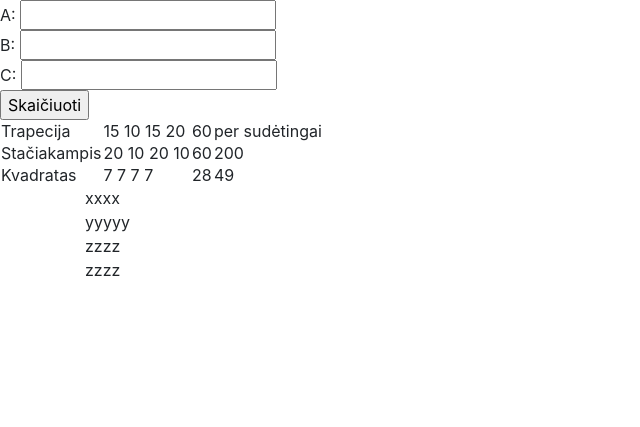
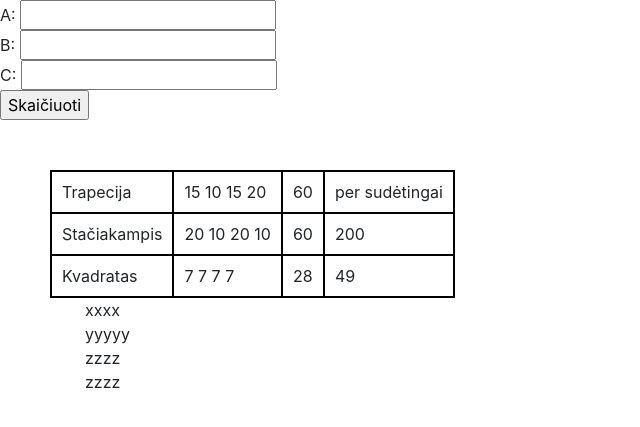
Before and after one commit to EgleGvi/Paskaitos, a PHP site: page /Paskaitos/javascript.php in a window 1280 px wide. Shown: the top 427 px of the page, without its empty margins (0-640 px from the left). Run offline with PHP 8.4, Linux system fonts and the light colour scheme.

Commit message:
js ND done

```diff
--- a/javascript/javascript.php
+++ b/javascript/javascript.php
@@ -1,6 +1,7 @@
 <html>
     <head>
         <link rel="stylesheet" href="https://stackpath.bootstrapcdn.com/bootstrap/4.1.3/css/bootstrap.min.css" integrity="sha384-MCw98/SFnGE8fJT3GXwEOngsV7Zt27NXFoaoApmYm81iuXoPkFOJwJ8ERdknLPMO" crossorigin="anonymous">
+        <link rel="stylesheet" href="paskaita.css">
         <script src="https://code.jquery.com/jquery-3.3.1.slim.min.js" integrity="sha384-q8i/X+965DzO0rT7abK41JStQIAqVgRVzpbzo5smXKp4YfRvH+8abtTE1Pi6jizo" crossorigin="anonymous"></script>
         <script src="https://cdnjs.cloudflare.com/ajax/libs/popper.js/1.14.3/umd/popper.min.js" integrity="sha384-ZMP7rVo3mIykV+2+9J3UJ46jBk0WLaUAdn689aCwoqbBJiSnjAK/l8WvCWPIPm49" crossorigin="anonymous"></script>
         <script src="https://stackpath.bootstrapcdn.com/bootstrap/4.1.3/js/bootstrap.min.js" integrity="sha384-ChfqqxuZUCnJSK3+MXmPNIyE6ZbWh2IMqE241rYiqJxyMiZ6OW/JmZQ5stwEULTy" crossorigin="anonymous"></script>
--- a/javascript/paskaita.css
+++ b/javascript/paskaita.css
@@ -1,3 +1,9 @@
+.table-js tr td {
+  border: 2px solid black;
+  padding: 10px; }
 
+.table-js {
+  margin-top: 50px;
+  margin-left: 50px; }
 
 /*# sourceMappingURL=paskaita.css.map */
--- a/javascript/paskaita.js
+++ b/javascript/paskaita.js
@@ -47,7 +47,7 @@
                 var array1area = area (array1[0], array1[1], array1[2], array1[3], array1type);
                 var array2area = area (array2[0], array2[1], array2[2], array2[3], array2type);
 
-                var html = "<table>";
+                var html = "<table class='table-js'>";
                 html+="<tr><td>"+array0type+"</td><td>"+array0[0]+" "+array0[1]+" "+array0[2]+" "+array0[3]+"</td><td>"+array0perimeter+"</td><td>"+array0area+"</td></tr>";
                 html+="<tr><td>"+array1type+"</td><td>"+array1[0]+" "+array1[1]+" "+array1[2]+" "+array1[3]+"</td><td>"+array1perimeter+"</td><td>"+array1area+"</td></tr>";
                 html+="<tr><td>"+array2type+"</td><td>"+array2[0]+" "+array2[1]+" "+array2[2]+" "+array2[3]+"</td><td>"+array2perimeter+"</td><td>"+array2area+"</td></tr>";
@@ -246,8 +246,9 @@
             for(i=0; i<power; i++) {
                 answer = answer * number;
             }
-            console.log(answer);
+            console.log(answer.toFixed(2));
         }
+
 
 // 17.6
 
@@ -260,3 +261,13 @@
             }
             console.log(sum);
         }
+
+
+// 17.7
+
+        function year (m, n) {
+            for(i=m; i<n; i++) {
+            if(i % 4 == 0 && i % 100 !== 0 || i % 400 == 0)
+                console.log(i);
+            }
+        }
```
Also changed, not shown: javascript/paskaita.scss (+9 -0 lines), 1 other file.
